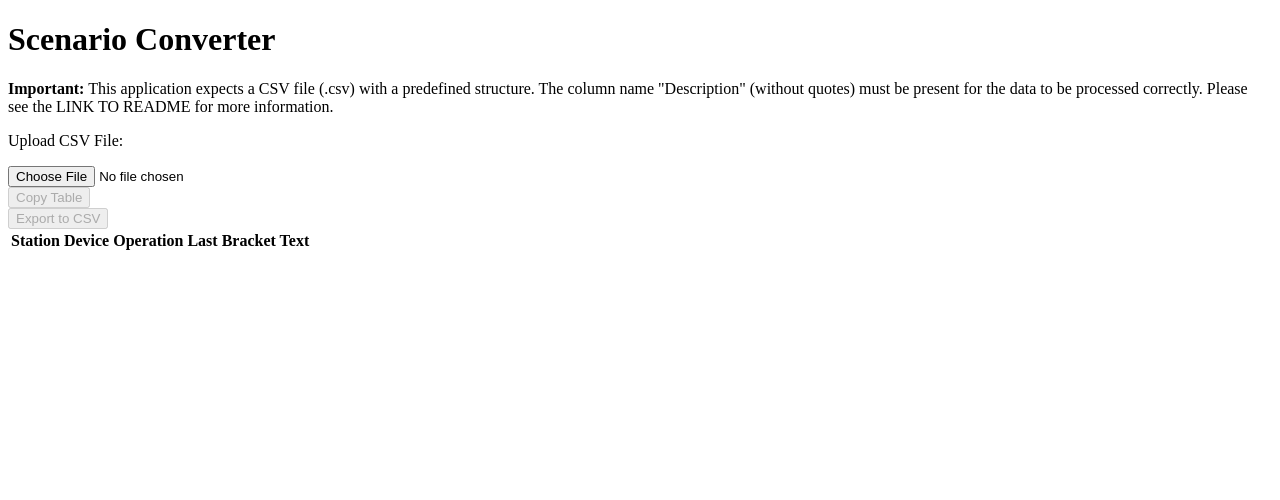
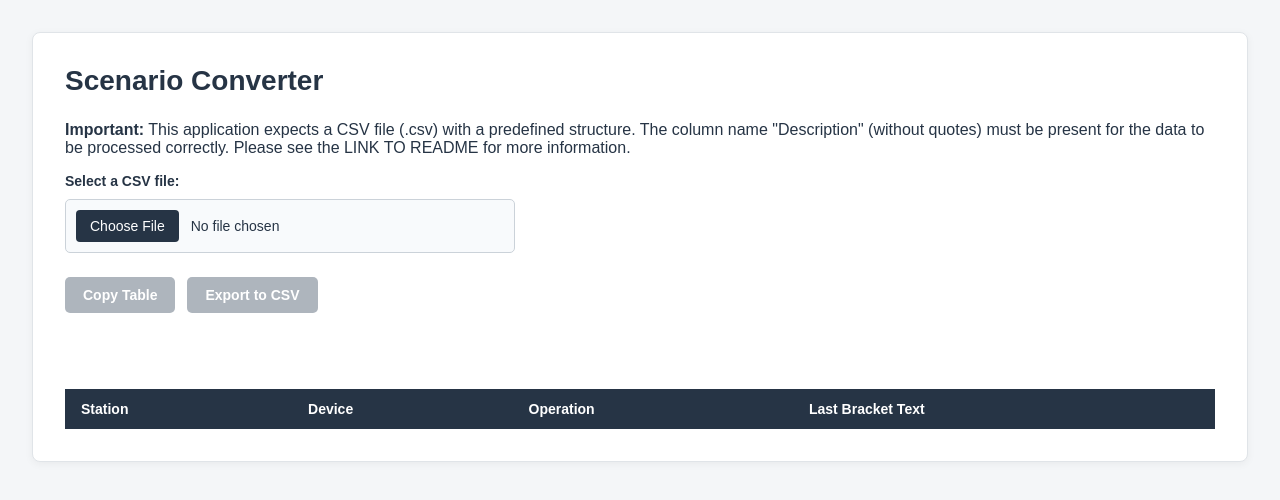
Before and after one commit to geigea84/scenario-converter, a plain HTML site: page index.html in a window 1280 px wide. Drawn offline with nearby package versions, Linux system fonts and the light colour scheme.

Commit message:
Added styling

```diff
--- a/assets/css/style.css
+++ b/assets/css/style.css
@@ -0,0 +1,171 @@
+/* Global page styling */
+body {
+    margin: 0;
+    padding: 32px;
+    background-color: #f4f6f8;
+    color: #263445;
+    font-family: Arial, sans-serif;
+}
+
+/* Main application container */
+.app-container {
+    max-width: 1200px;
+    margin: 0 auto;
+    padding: 32px;
+    background-color: white;
+    border: 1px solid #e0e4e8;
+    border-radius: 8px;
+    box-shadow: 0 2px 8px rgba(0, 0, 0, 0.05);
+}
+
+/* Page heading */
+h1 {
+    margin-top: 0;
+    margin-bottom: 24px;
+    font-size: 28px;
+    font-weight: 600;
+}
+
+/* CSV upload section */
+.upload-section {
+    display: flex;
+    flex-direction: column;
+    align-items: flex-start;
+    gap: 10px;
+    margin-bottom: 24px;
+}
+
+.upload-section label {
+    font-size: 14px;
+    font-weight: 600;
+}
+
+.upload-section input[type="file"] {
+    width: 100%;
+    max-width: 450px;
+    padding: 10px;
+    border: 1px solid #cbd2d9;
+    border-radius: 5px;
+    background-color: #f8fafc;
+    font-size: 14px;
+    box-sizing: border-box;
+}
+
+/* Style the native file selection button */
+.upload-section input[type="file"]::file-selector-button {
+    padding: 8px 14px;
+    margin-right: 12px;
+    background-color: #263445;
+    color: white;
+    border: none;
+    border-radius: 4px;
+    cursor: pointer;
+}
+
+.upload-section input[type="file"]::file-selector-button:hover {
+    background-color: #3c526b;
+}
+
+/* Results table */
+#results {
+    width: 100%;
+    border-collapse: collapse;
+    margin-top: 20px;
+    font-family: Arial, sans-serif;
+    font-size: 14px;
+}
+
+/* Column headers */
+#results th {
+    background-color: #263445;
+    color: white;
+    font-weight: 600;
+    text-align: left;
+    padding: 12px 16px;
+}
+
+/* Data cells */
+#results td {
+    padding: 10px 16px;
+    border-bottom: 1px solid #ddd;
+    text-align: left;
+    vertical-align: middle;
+}
+
+/* Alternating row colors */
+#results tbody tr:nth-child(even) {
+    background-color: #f3f5f7;
+}
+
+/* Row hover effect */
+#results tbody tr:hover {
+    background-color: #e4edf7;
+}
+
+/* Button layout */
+.button-group {
+    display: flex;
+    gap: 12px;
+    margin-top: 16px;
+    margin-bottom: 20px;
+}
+
+/* General button styling */
+.button-group button {
+    padding: 10px 18px;
+    background-color: #263445;
+    color: white;
+    border: none;
+    border-radius: 5px;
+    font-size: 14px;
+    font-weight: 600;
+    cursor: pointer;
+}
+
+/* Hover effect */
+.button-group button:hover:not(:disabled) {
+    background-color: #3c526b;
+}
+
+/* Disabled buttons */
+.button-group button:disabled {
+    background-color: #aeb5bd;
+    cursor: not-allowed;
+}
+
+.table-container {
+    width: 100%;
+    overflow-x: auto;
+}
+
+#results {
+    min-width: 700px;
+}
+
+/* Action status message */
+#action-status {
+    min-height: 20px;
+    margin: 8px 0 16px;
+    font-size: 14px;
+    font-weight: 500;
+    color: #267347;
+}
+
+#action-status.error {
+    color: #b42318;
+}
+
+/* Smaller screens */
+@media (max-width: 600px) {
+    body {
+        padding: 12px;
+    }
+
+    .app-container {
+        padding: 16px;
+    }
+
+    .button-group {
+        flex-wrap: wrap;
+    }
+}
--- a/assets/js/main.js
+++ b/assets/js/main.js
@@ -5,9 +5,12 @@ import {
     extractLastBracketText
 } from "./extractors.js"
 
-const fileInput = document.getElementById("csvFile");
-const copyTableButton = document.getElementById("copyTableButton");
-const exportCsvButton = document.getElementById("exportCsvButton");
+const fileInput = document.getElementById("csv-file");
+const copyTableButton = document.getElementById("copy-table-button");
+const exportCsvButton = document.getElementById("export-csv-button");
+const actionStatus = document.getElementById("action-status");
+
+let statusTimeout;
 
 function renderTable(extractedRows) {
     const tableBody = document.querySelector("#results tbody");
@@ -50,6 +53,18 @@ function getTableData() {
 
         return cells.map(cell => cell.textContent.trim());
     });
+}
+
+function showActionStatus(message, isError = false) {
+    clearTimeout(statusTimeout);
+    actionStatus.textContent = "";
+
+    actionStatus.textContent = message;
+    actionStatus.classList.toggle("error", isError);
+
+    statusTimeout = setTimeout(() => {
+        actionStatus.textContent = "";
+    }, 3000);
 }
 
 fileInput.addEventListener("change", (event) => {
@@ -106,9 +121,13 @@ copyTableButton.addEventListener("click", async () => {
 
     try {
         await navigator.clipboard.writeText(tableText);
-        console.log("Table copied to the clipboard.");
+
+        const message = "Table copied to the clipboard.";
+        console.log(message);
+        showActionStatus(message);
     } catch (error) {
         console.error("Failed to copy table: ", error);
+        showActionStatus("Failed to copy table.", true);
     }
 });
 
@@ -132,5 +151,6 @@ exportCsvButton.addEventListener("click", () => {
 
     setTimeout(() => URL.revokeObjectURL(url), 1000);
 
-    console.log("CSV exported successfully");
+    console.log("CSV export initiated");
+    showActionStatus("CSV download started.")
 });
--- a/index.html
+++ b/index.html
@@ -1,33 +1,36 @@
 <!DOCTYPE html>
 <html lang="en">
 <head>
+    <link rel="stylesheet" href="./assets/css/style.css">
     <meta charset="UTF-8">
     <meta name="viewport" content="width=device-width, initial-scale=1.0">
     <title>Scenario Converter</title>
 </head>
 <body>
-
+    <main class="app-container">
         <div>
             <h1>Scenario Converter</h1>
         </div>
         <div>
             <p class="warning">
-            <!-- TODO: update to be specific about Description column -->
                 <strong>Important:</strong> This application expects a CSV file (.csv) with a predefined structure. The
                 column name "Description" (without quotes) must be present for the data to be processed correctly.
                 <!-- TODO: add line break here -->
                 Please see the LINK TO README for more information.
             </p>
-        <p>Upload CSV File: </p>
-        <input type="file" id="csvFile" accept=".csv,text/csv">
+        </div>
+        <div class="upload-section">
+            <label for="csv-file">Select a CSV file: </label>
+            <input type="file" id="csv-file" accept=".csv,text/csv">
+        </div>
+        <div class="button-group">
+            <button id="copy-table-button" type="button" disabled>Copy Table</button>
+            <button id="export-csv-button" type="button" disabled>Export to CSV</button>
         </div>
         <div>
-        <button id="copyTableButton" type="button" disabled>Copy Table</button>
+            <p id="action-status" role="status" aria-live="polite"></p>
         </div>
-    <div>
-        <button id="exportCsvButton" type="button" disabled>Export to CSV</button>
-    </div>
-    <div>
+        <div class="table-container">
             <table id="results">
                 <thead>
                     <tr>
@@ -40,6 +43,7 @@
                 <tbody></tbody>
             </table>
         </div>
+    </main>
 
     <script src="https://cdn.jsdelivr.net/npm/papaparse@5.5.3/papaparse.min.js"></script>
     <script type="module" src="./assets/js/main.js"></script>
```
Lines whose indentation alone changed are shown as unchanged.
